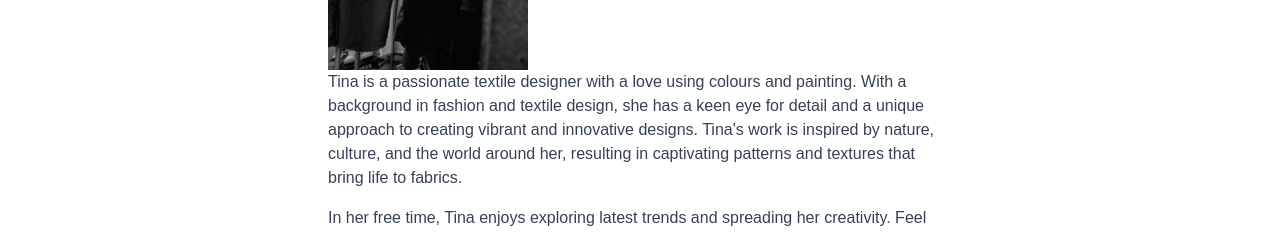
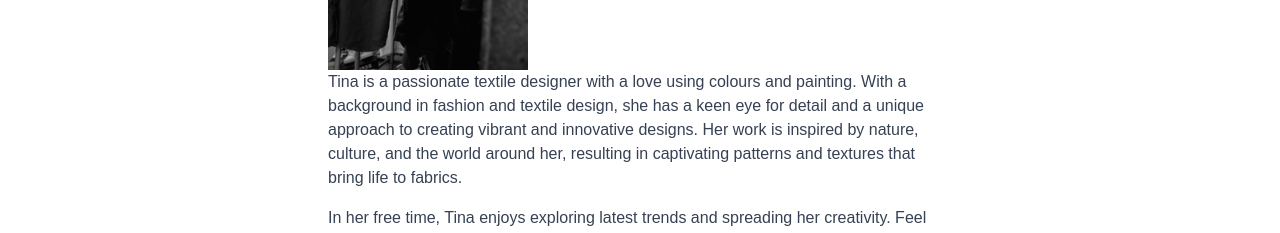
Before and after one commit to DarrenSmith10/Tina_Fashion, a Next.js app: page /about in a window 1280 px wide. Shown: the part 420-653 px from the top of the page. Built offline with nearby package versions, Linux system fonts and the light colour scheme.

Commit message:
29th April 2026: Minor fix

```diff
--- a/src/app/about/page.tsx
+++ b/src/app/about/page.tsx
@@ -26,7 +26,7 @@ export default function AboutPage() {
         </div>
       <p className="text-gray-700 mb-4">
         Tina is a passionate textile designer with a love using colours and painting.
-        With a background in fashion and textile design, she has a keen eye for detail and a unique approach to creating vibrant and innovative designs. Tina's work is inspired by nature, culture, and the world around her, resulting in captivating patterns and textures that bring life to fabrics.
+        With a background in fashion and textile design, she has a keen eye for detail and a unique approach to creating vibrant and innovative designs. Her work is inspired by nature, culture, and the world around her, resulting in captivating patterns and textures that bring life to fabrics.
       </p>
       <p className="text-gray-700">
         In her free time, Tina enjoys exploring latest trends and spreading her creativity. Feel free to connect with her on her email or check out her projects!
```
